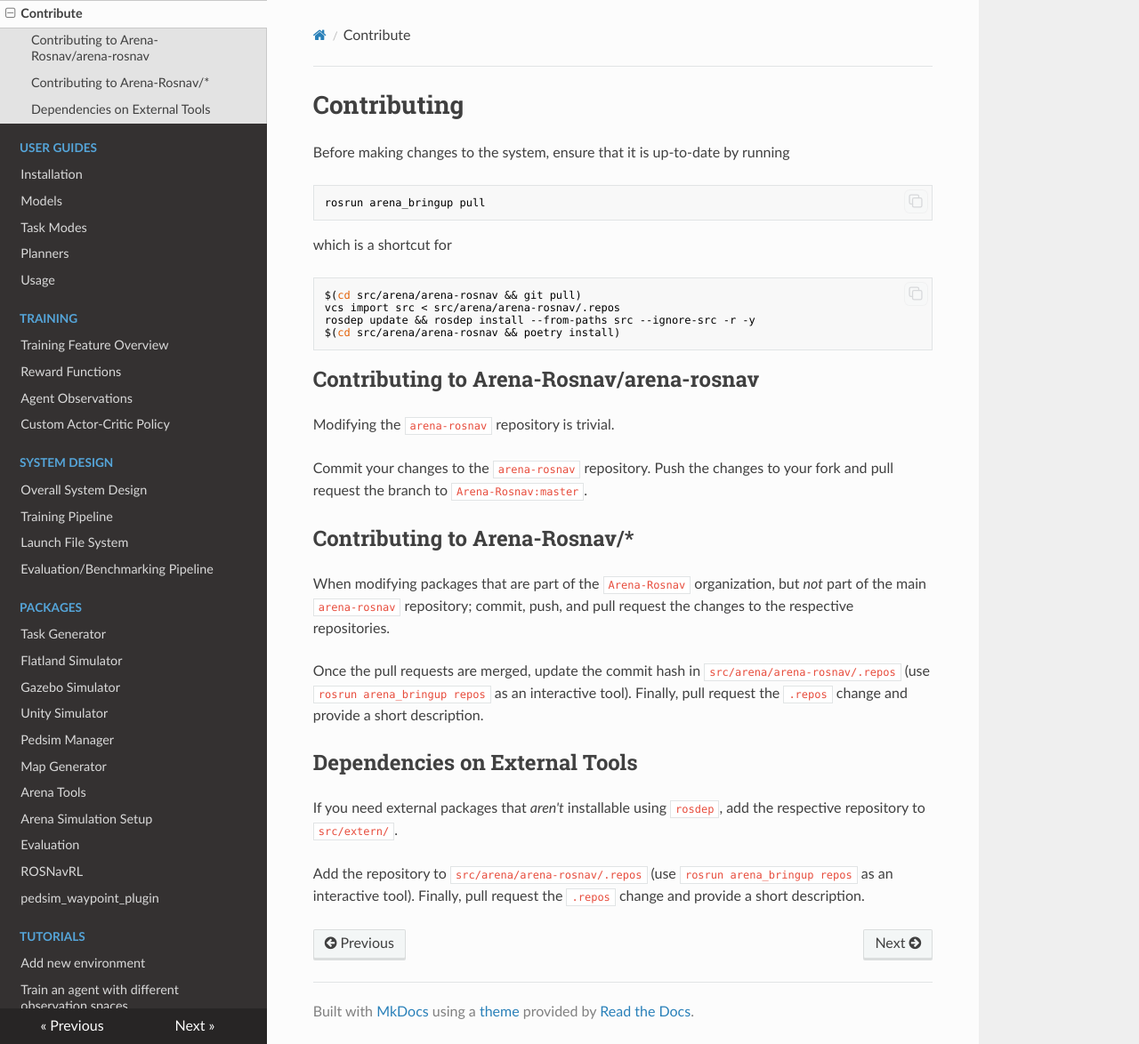
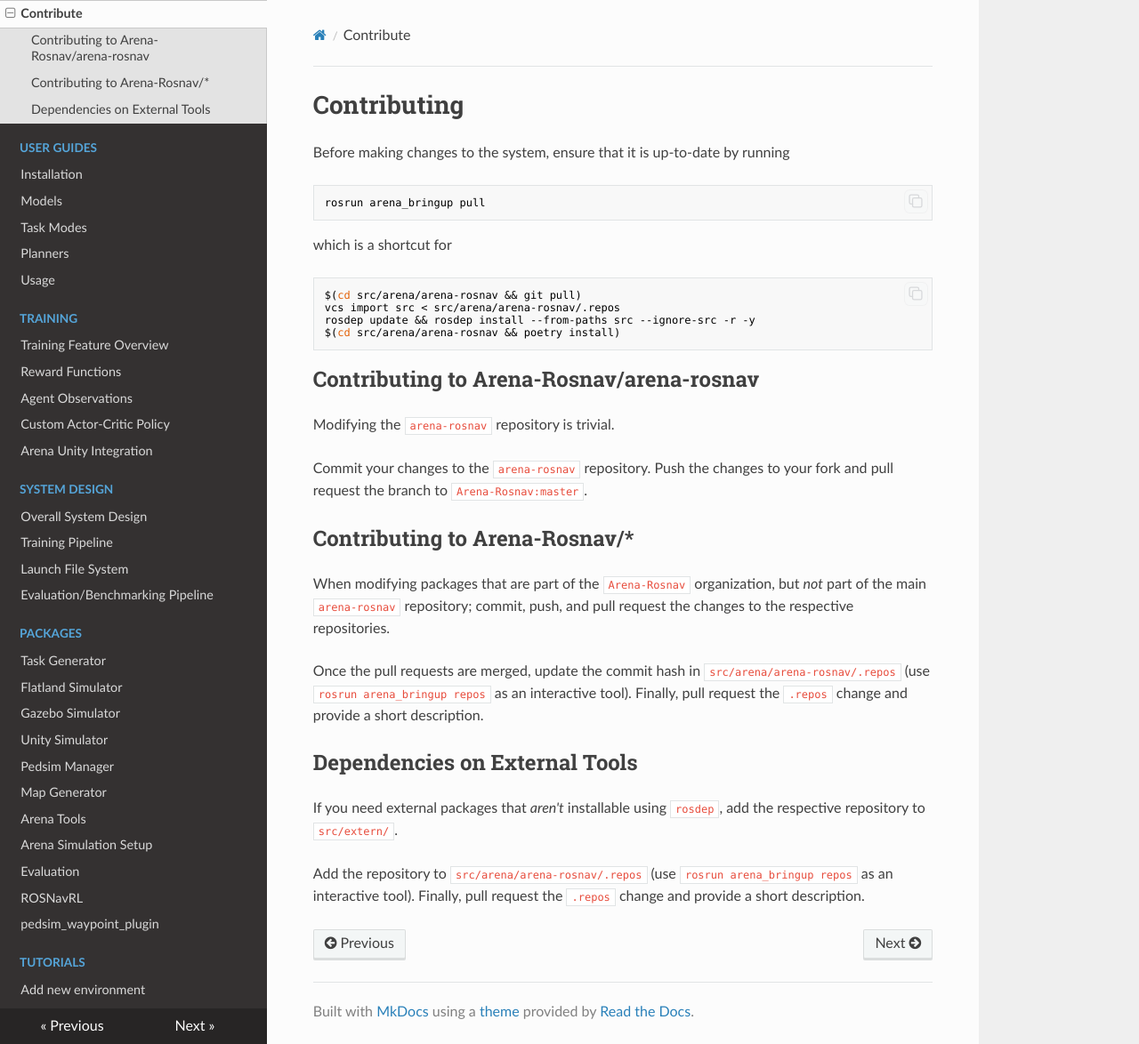
Before and after one commit to Arena-Rosnav/.github, an MkDocs documentation site: the page built from docs/contribute.md, in a window 1280 px wide and 1174 px high. Shown: the whole window at 89% size. Built offline with MkDocs 1.6.1, drawn with Linux system fonts in a browser that asks for light colours; nearby versions of some CDN libraries; comment, search, counter and statistics services are not loaded.

Commit message:
Added Unity to training section

```diff
--- a/mkdocs.yml
+++ b/mkdocs.yml
@@ -17,6 +17,7 @@
       - Reward Functions: "user_guides/training/reward_function.md"
       - Agent Observations: "user_guides/training/observations.md"
       - Custom Actor-Critic Policy: "user_guides/training/customactorcritic.md"
+      - Arena Unity Integration: "packages/unity/training_integration.md"
 
   - System Design:
       - Overall System Design: "system/system-design.md"
```
